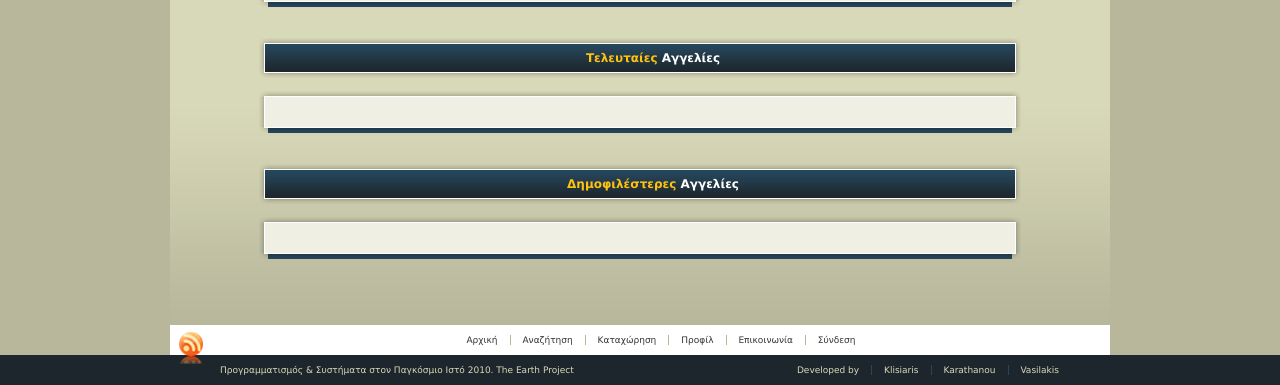
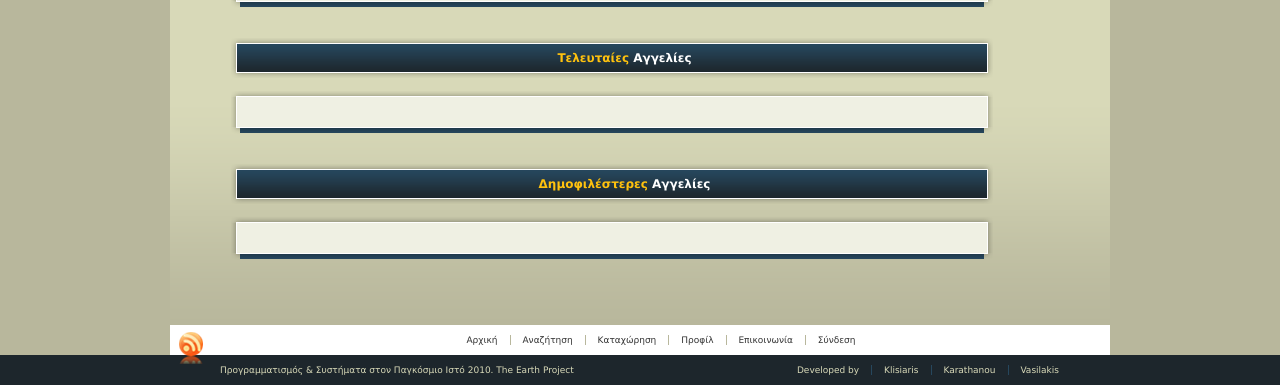
Before and after one commit to vasilakisfil/akinita, a PHP site: page /main.php in a window 1280 px wide. Shown: the part 968-1353 px from the top of the page. Run offline with PHP 8.4, Linux system fonts and the light colour scheme; data that the repository does not hold is empty; some libraries are stand-ins or nearby versions.

Commit message:
try to fix explorer problem..
git-svn-id: http://127.0.0.1/svn/earth@345 7c98068c-6452-4d1e-908a-a0b02d9f98b2

```diff
--- a/site/mystyle.css
+++ b/site/mystyle.css
@@ -162,7 +162,8 @@ eikona pou kanei repeat x *************************************/
 /*****To pragmatiko periexomeno selidas sto opoio mporei na mpei keimeno eikones klp *********************/
 
 .pagecontent {
-	float:right;
+	margin-left:auto;
+	margin-right:auto;
 	width:815px;
 	padding:26px 63px 65px 5px;
 	min-height:400px;
```
